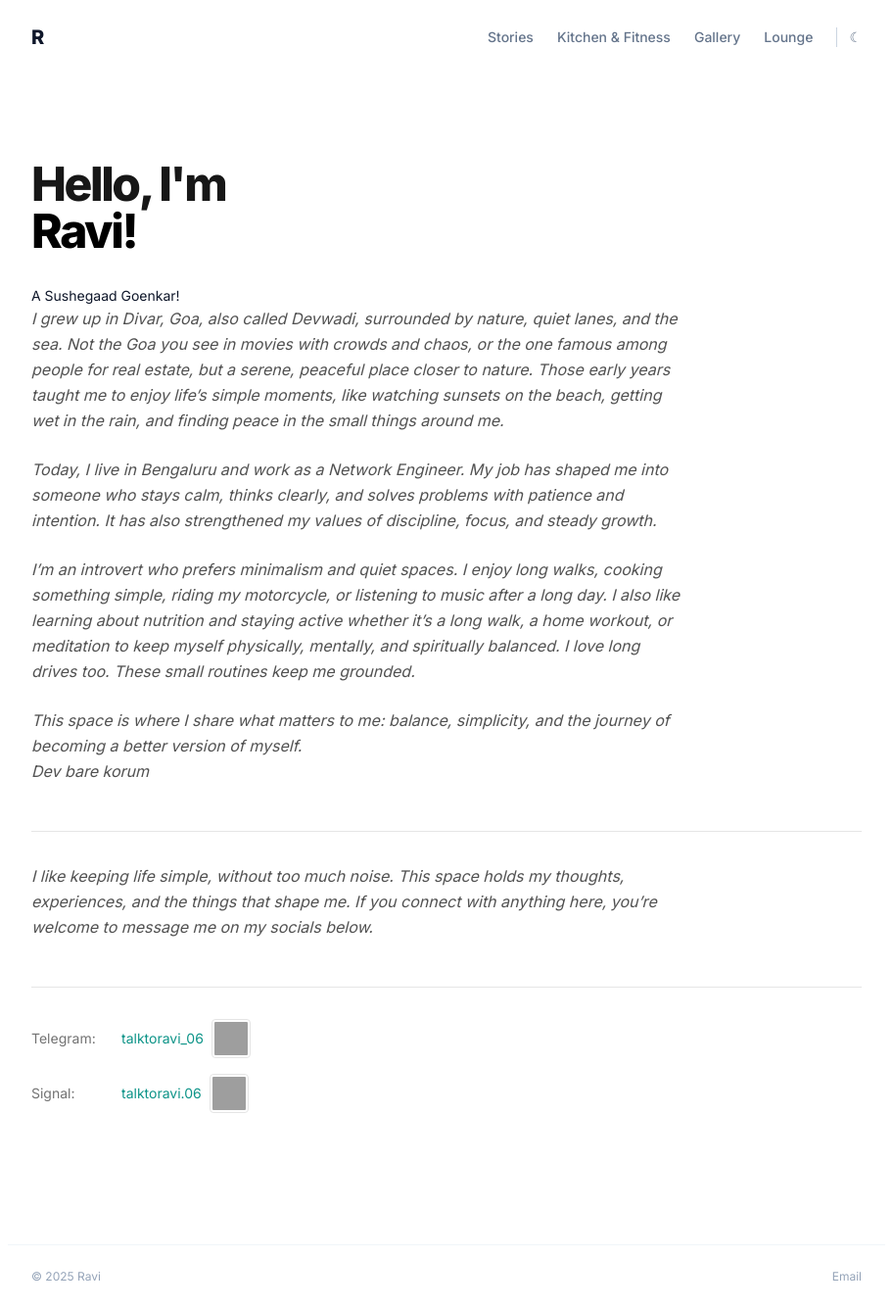
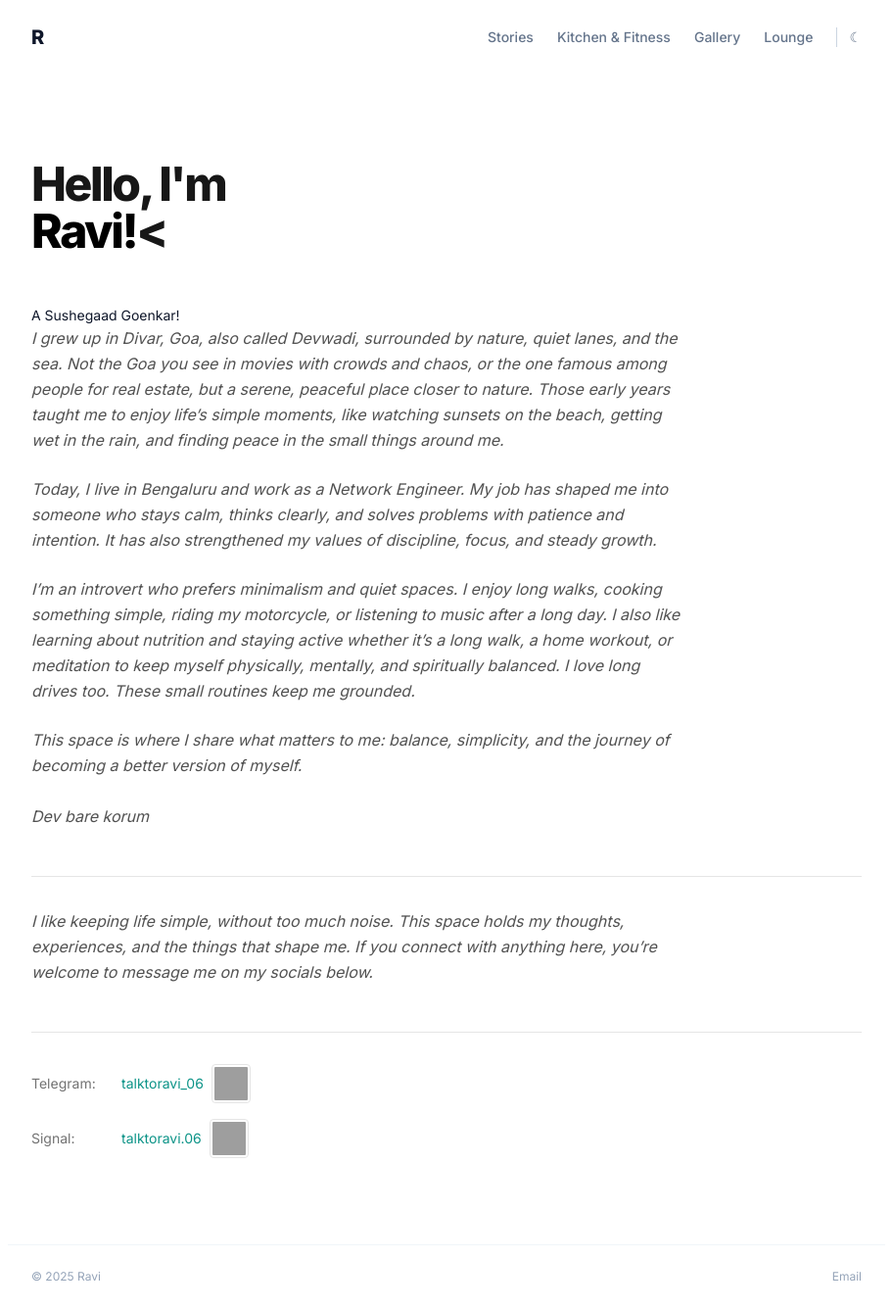
Before and after one commit to diaryofravi/me, a Jekyll site: the page built from index.html, in a window 1280 px wide and 1335 px high. Shown: the whole window at 98% size, without its empty margins (184-1095 px from the left). Built offline with Jekyll 4.4.1, drawn with Linux system fonts in a browser that asks for light colours; nearby versions of some CDN libraries; grey boxes are pictures that could not be loaded.

Commit message:
Update index.html

```diff
--- a/index.html
+++ b/index.html
@@ -8,8 +8,8 @@ permalink: /
   <!-- Heading -->
   <h1 class="text-3xl sm:text-5xl font-black tracking-tighter mb-8 text-neutral-900 dark:text-white leading-tight">
   Hello, I'm <br>
-  <span class="text-black dark:text-white">Ravi!</span>
-  </h1>
+  <span class="text-black dark:text-white">Ravi!</span><
+  </h1><br>
   <p>A Sushegaad Goenkar!</p>
   <!-- Summary Text (Italic & Paragraphs) -->
   <div class="text-base italic text-neutral-600 dark:text-neutral-400 leading-relaxed max-w-2xl font-normal space-y-6">
@@ -27,7 +27,7 @@ Not the Goa you see in movies with crowds and chaos, or the one famous among peo
 These small routines keep me grounded.
     </p>
 
-    <p>This space is where I share what matters to me: balance, simplicity, and the journey of becoming a better version of myself.</p>
+    <p>This space is where I share what matters to me: balance, simplicity, and the journey of becoming a better version of myself.</p><br>
     <i>Dev bare korum</i>
   </div>
 </section>
```
